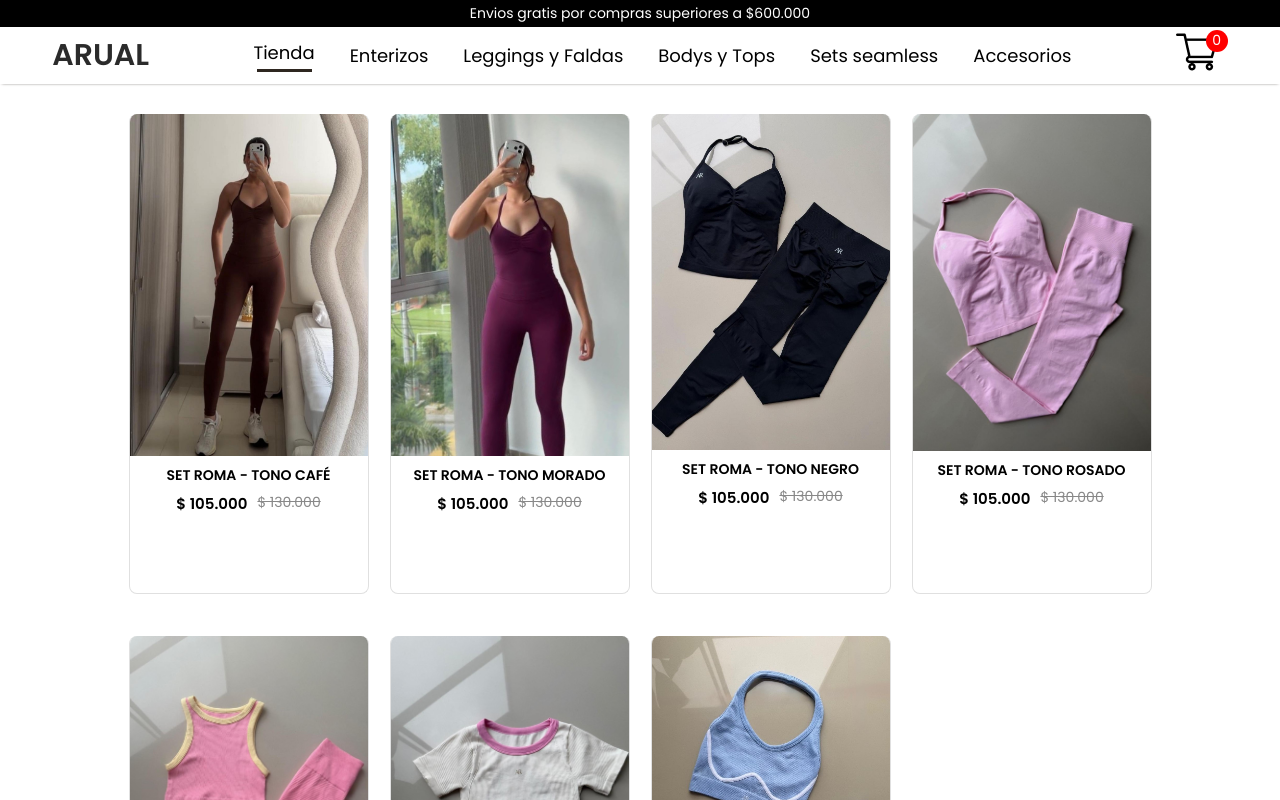
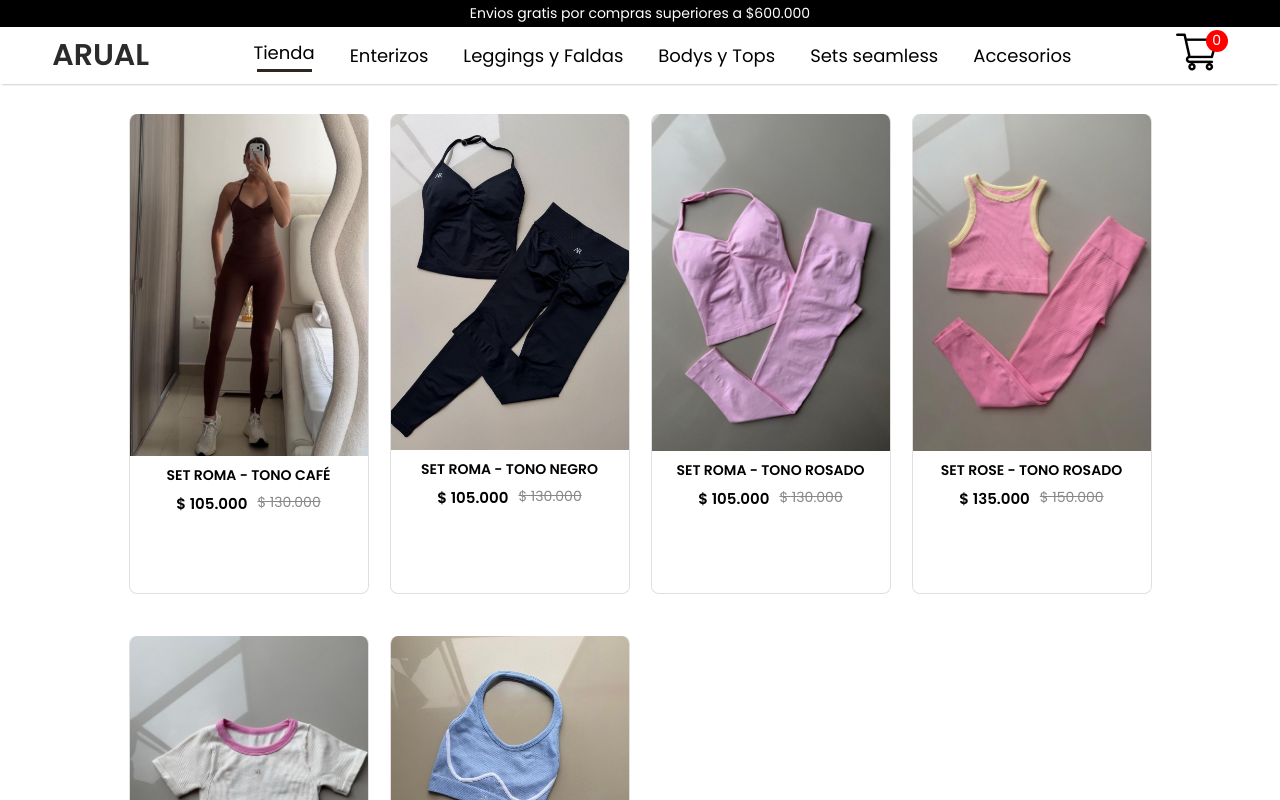
Before and after one commit to luis13xd/arual, a React (Create React App) app: page /sets in a window 1280 px wide. Shown: the top 800 px of the page. Built offline with nearby package versions, Linux system fonts and the light colour scheme.

Commit message:
ocultamos set roma morado

```diff
--- a/src/Components/Assets/all_product.js
+++ b/src/Components/Assets/all_product.js
@@ -125,10 +125,10 @@ import setromacafe2 from "./sets/setromacafe2.jpeg";
 import setromacafe3 from "./sets/setromacafe3.jpeg";
 import setromacafe4 from "./sets/setromacafe4.jpeg";
 // 404
-import setromamorado1 from "./sets/setromamorado1.jpeg";
-import setromamorado2 from "./sets/setromamorado2.jpeg";
-import setromamorado3 from "./sets/setromamorado3.jpeg";
-import setromamorado4 from "./sets/setromamorado4.jpeg";
+// import setromamorado1 from "./sets/setromamorado1.jpeg";
+// import setromamorado2 from "./sets/setromamorado2.jpeg";
+// import setromamorado3 from "./sets/setromamorado3.jpeg";
+// import setromamorado4 from "./sets/setromamorado4.jpeg";
 // 405
 import setroserosa1 from "./sets/setroserosa1.jpeg";
 import setroserosa2 from "./sets/setroserosa2.jpeg";
@@ -610,25 +610,25 @@ let all_product = [
       XL: false,
     },
   },
-  {
-    id: 404,
-    name: "SET ROMA - TONO MORADO",
-    category: "sets",
-    description: "Material suave y de alta calidad",
-    image: setromamorado1,
-    image2: setromamorado2,
-    image3: setromamorado3,
-    image4: setromamorado4,
-    new_price: 105000,
-    old_price: 130000,
-    sizes: {
-      XS: false,
-      S: true,
-      M: true,
-      L: false,
-      XL: false,
-    },
-  },
+  // {
+  //   id: 404,
+  //   name: "SET ROMA - TONO MORADO",
+  //   category: "sets",
+  //   description: "Material suave y de alta calidad",
+  //   image: setromamorado1,
+  //   image2: setromamorado2,
+  //   image3: setromamorado3,
+  //   image4: setromamorado4,
+  //   new_price: 105000,
+  //   old_price: 130000,
+  //   sizes: {
+  //     XS: false,
+  //     S: true,
+  //     M: true,
+  //     L: false,
+  //     XL: false,
+  //   },
+  // },
   {
     id: 401,
     name: "SET ROMA - TONO NEGRO",
```
Also changed, not shown: 1 other file (tests, documents, lock files or other folders).
